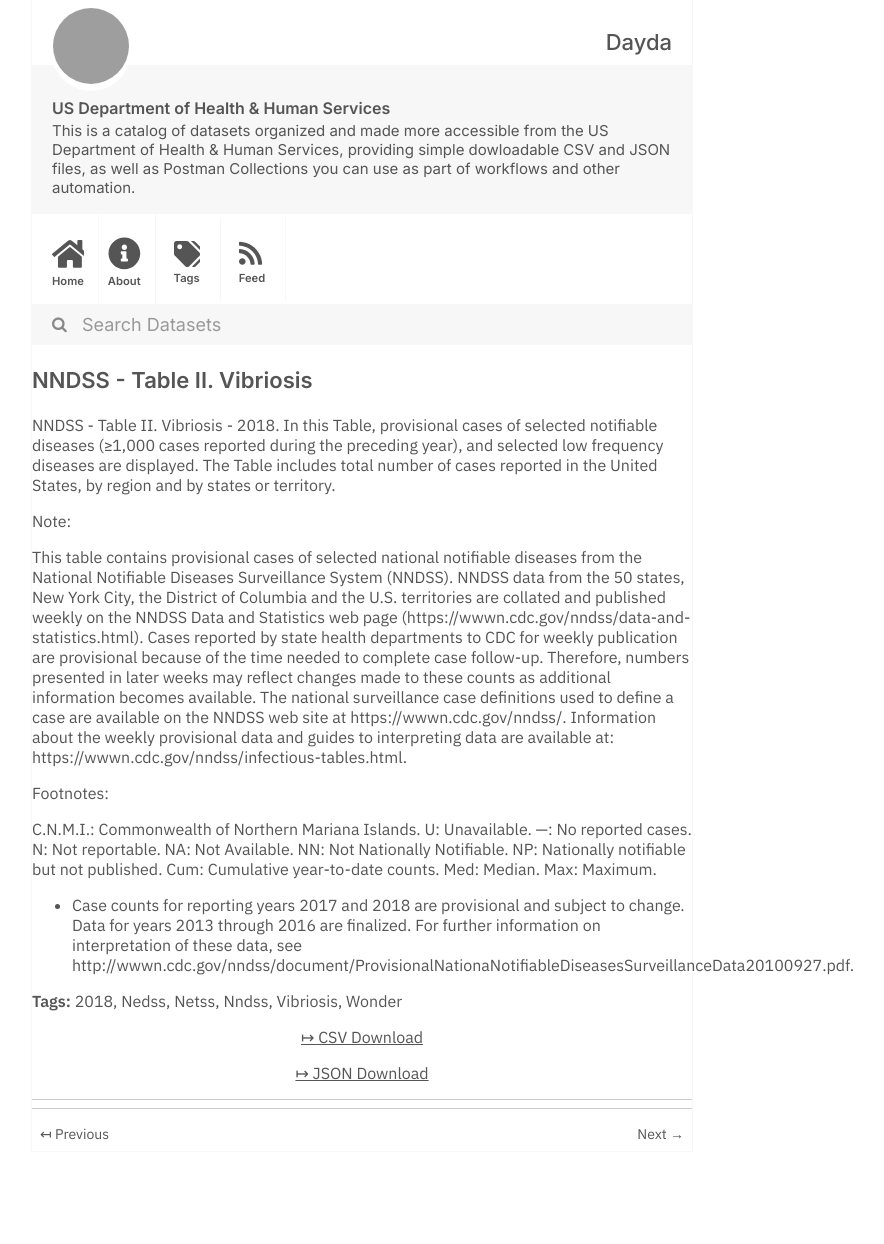
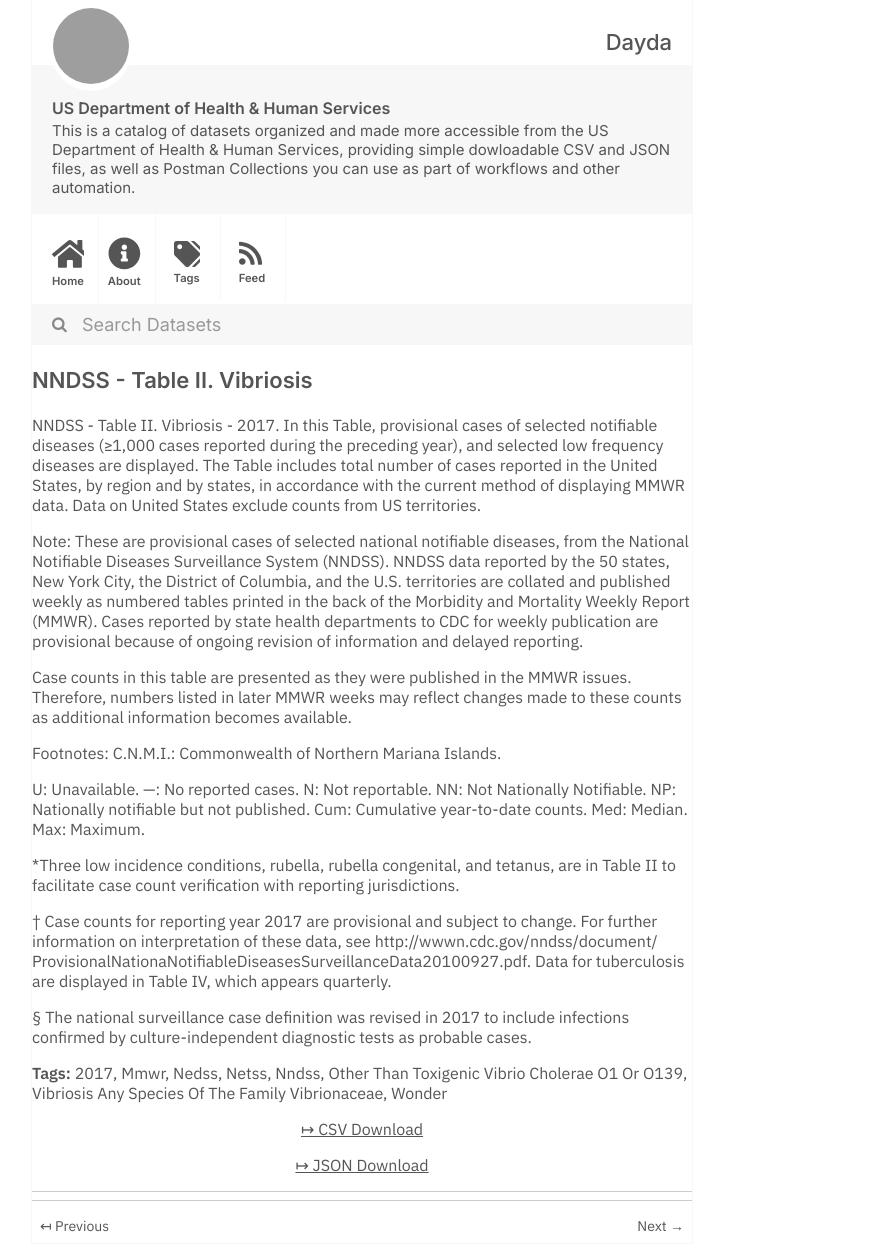
Before and after one commit to dayda-entities/us-department-of-health-and-human-services, a Jekyll site: the page built from _posts/2020-11-10-nndss-table-ii.-vibriosis.md, in a window 1280 px wide. Shown: the whole page, without its empty margins (278-1162 px from the left). Built offline with Jekyll 4.4.1, drawn with Linux system fonts in a browser that asks for light colours; before the commit the page ends 1152 px from its top, so only the background shows below that; grey boxes are pictures that could not be loaded.

Commit message:
Publish Data

```diff
--- a/_posts/2020-11-10-nndss-table-ii.-vibriosis.md
+++ b/_posts/2020-11-10-nndss-table-ii.-vibriosis.md
@@ -1,31 +1,38 @@
 ---
 title: NNDSS - Table II. Vibriosis
-created: '2020-11-10T16:17:21.226801'
-modified: '2021-04-13T00:03:36.049824'
+created: '2020-11-10T16:18:29.167740'
+modified: '2021-04-06T03:21:39.889935'
 state: active
 type: dataset
 tags:
-  - '2018'
+  - '2017'
+  - Mmwr
   - Nedss
   - Netss
   - Nndss
-  - Vibriosis
+  - Other Than Toxigenic Vibrio Cholerae O1 Or O139
+  - Vibriosis Any Species Of The Family Vibrionaceae
   - Wonder
 groups: []
-csv_url: 'https://data.cdc.gov/api/views/ttj2-zsyk/rows.csv?accessType=DOWNLOAD'
-json_url: 'https://data.cdc.gov/api/views/ttj2-zsyk/rows.json?accessType=DOWNLOAD'
+csv_url: 'https://data.cdc.gov/api/views/98pz-jhyt/rows.csv?accessType=DOWNLOAD'
+json_url: 'https://data.cdc.gov/api/views/98pz-jhyt/rows.json?accessType=DOWNLOAD'
 layout: post
 
 ---
-NNDSS - Table II.  Vibriosis - 2018. In this Table, provisional cases of selected notifiable diseases (≥1,000 cases reported during the preceding year), and selected low frequency diseases are displayed. The Table includes total number of cases reported in the United States, by region and by states or territory.
+NNDSS - Table II. Vibriosis - 2017.  In this Table, provisional cases of selected notifiable diseases (≥1,000 cases reported during the preceding year), and selected low frequency diseases are displayed. The Table includes total number of cases reported in the United States, by region and by states, in accordance with the current method of displaying MMWR data.  Data on United States exclude counts from US territories.
 
 Note:
+These are provisional cases of selected national notifiable diseases, from the National Notifiable Diseases Surveillance System (NNDSS). NNDSS data reported by the 50 states, New York City, the District of Columbia, and the U.S. territories are collated and published weekly as numbered tables printed in the back of the Morbidity and Mortality Weekly Report (MMWR). Cases reported by state health departments to CDC for weekly publication are provisional because of ongoing revision of information and delayed reporting.
 
-This table contains provisional cases of selected national notifiable diseases from the National Notifiable Diseases Surveillance System (NNDSS). NNDSS data from the 50 states, New York City, the District of Columbia and the U.S. territories are collated and published weekly on the NNDSS Data and Statistics web page (https://wwwn.cdc.gov/nndss/data-and-statistics.html). Cases reported by state health departments to CDC for weekly publication are provisional because of the time needed to complete case follow-up.  Therefore, numbers presented in later weeks may reflect changes made to these counts as additional information becomes available. The national surveillance case definitions used to define a case are available on the NNDSS web site at https://wwwn.cdc.gov/nndss/. Information about the weekly provisional data and guides to interpreting data are available at: https://wwwn.cdc.gov/nndss/infectious-tables.html.
+Case counts in this table are presented as they were published in the MMWR issues. Therefore, numbers listed in later MMWR weeks may reflect changes made to these counts as additional information becomes available.
 
 Footnotes:
+ C.N.M.I.: Commonwealth of Northern Mariana Islands.
 
-C.N.M.I.: Commonwealth of Northern Mariana Islands.
-U: Unavailable. —: No reported cases. N: Not reportable. NA:  Not Available.  NN: Not Nationally Notifiable. NP: Nationally notifiable but not published. Cum: Cumulative year-to-date counts. Med: Median. Max: Maximum.
+ U: Unavailable. —: No reported cases. N: Not reportable. NN: Not Nationally Notifiable. NP: Nationally notifiable but not published. Cum: Cumulative year-to-date counts. Med: Median. Max: Maximum.
 
-* Case counts for reporting years 2017 and 2018 are provisional and subject to change. Data for years 2013 through 2016 are finalized. For further information on interpretation of these data, see http://wwwn.cdc.gov/nndss/document/ProvisionalNationaNotifiableDiseasesSurveillanceData20100927.pdf.
+*Three low incidence conditions, rubella, rubella congenital, and tetanus, are in Table II to facilitate case count verification with reporting jurisdictions.
+
+† Case counts for reporting year 2017 are provisional and subject to change. For further information on interpretation of these data, see http://wwwn.cdc.gov/nndss/document/ ProvisionalNationaNotifiableDiseasesSurveillanceData20100927.pdf. Data for tuberculosis are displayed in Table IV, which appears quarterly.
+
+§ The national surveillance case definition was revised in 2017 to include infections confirmed by culture-independent diagnostic tests as probable cases.
```
